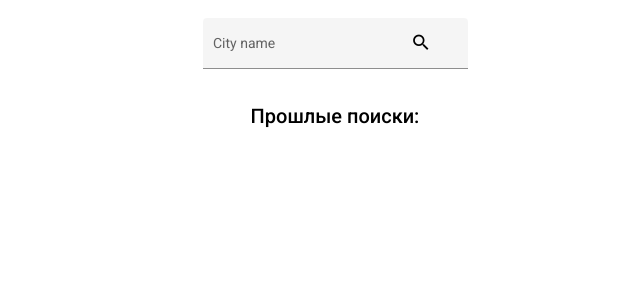
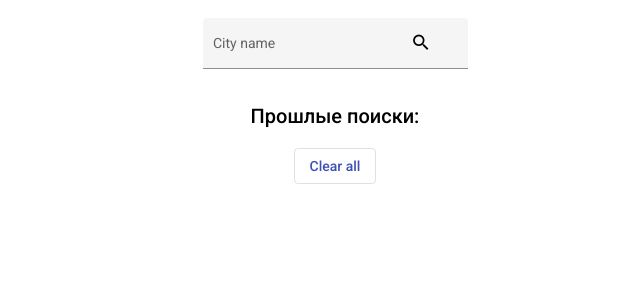
Before and after one commit to aliveairush/weather-app, an Angular app: page / in a window 1280 px wide. Shown: the top 300 px of the page, without its empty margins (305-945 px from the left). Built offline with nearby package versions, Linux system fonts and the light colour scheme.

Commit message:
Added clear prev data from local storage

```diff
--- a/src/app/weather/data-access/weather.service.ts
+++ b/src/app/weather/data-access/weather.service.ts
@@ -80,4 +80,10 @@ export class WeatherService {
 
     this.localStorage.setItem(this.WEATHER_TOKEN, JSON.stringify(newData));
   }
+
+  public clearSavedWeatherData() {
+    this.localStorage.clearStorage();
+    this.#savedWeather = [];
+    this.savedWeather$.next(this.#savedWeather);
+  }
 }
--- a/src/app/weather/features/weather/weather.component.html
+++ b/src/app/weather/features/weather/weather.component.html
@@ -29,6 +29,11 @@
 
   <div class="saved-weather-data">
     <div class="mat-h2">Прошлые поиски:</div>
+    <div class="saved-weather-data__actions">
+      <button (click)="onClearPrevData()" mat-stroked-button color="primary">
+        Clear all
+      </button>
+    </div>
     <app-weather-list
       [weatherData]="(weatherService.savedWeather$ | async)!"
       (cardClick)="onSelectPrevWeather($event)"
--- a/src/app/weather/features/weather/weather.component.sass
+++ b/src/app/weather/features/weather/weather.component.sass
@@ -17,3 +17,6 @@
 
     &__list
       width: 100%
+
+    &__actions
+      padding-bottom: 4px
--- a/src/app/weather/features/weather/weather.component.ts
+++ b/src/app/weather/features/weather/weather.component.ts
@@ -69,4 +69,8 @@ export class WeatherComponent {
   onSelectPrevWeather(weather: WeatherData) {
     this.weatherData = weather;
   }
+
+  onClearPrevData() {
+    this.weatherService.clearSavedWeatherData();
+  }
 }
```
